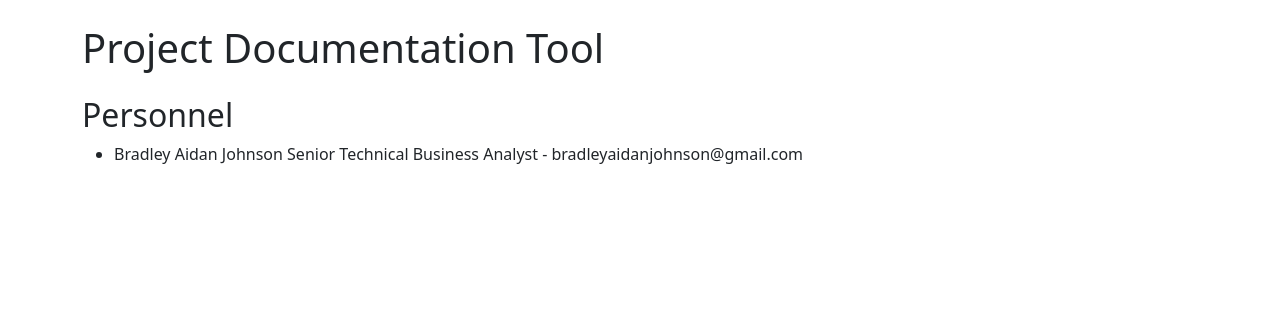
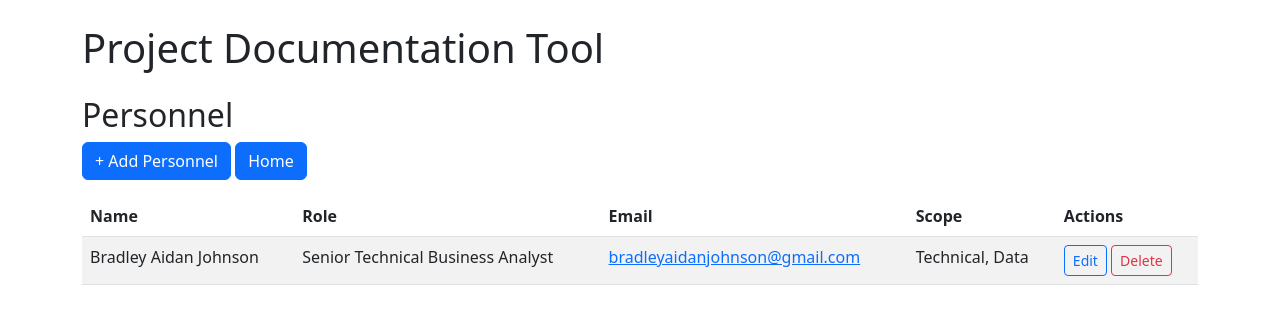
Before and after one commit to bradleyaidanjohnson/BA-Tool, a Flask app: page /personnel in a window 1280 px wide. Shown: the top 324 px of the page. Run offline with Flask 3, Linux system fonts and the light colour scheme.

Commit message:
working edit project

```diff
--- a/app.py
+++ b/app.py
@@ -41,6 +41,26 @@ def new_project():
         db.session.commit()
         return redirect(url_for('index'))
     return render_template('project_form.html')
+
+@app.route('/project/<int:project_id>/edit', methods=['GET', 'POST'])
+def edit_project(project_id):
+    project = Project.query.get_or_404(project_id)
+
+    if request.method == 'POST':
+        project.name = request.form['name']
+        project.description = request.form['description']
+        db.session.commit()
+        return redirect(url_for('index'))
+
+    return render_template('project_form.html', project=project)
+
+@app.route('/project/<int:project_id>/delete', methods=['POST'])
+def delete_project(project_id):
+    project = Project.query.get_or_404(project_id)
+    db.session.delete(project)
+    db.session.commit()
+    return redirect(url_for('index'))
+
 
 @app.route('/project/<int:project_id>')
 def view_project(project_id):
@@ -342,6 +362,25 @@ def list_personnel():
     personnel = Personnel.query.order_by(Personnel.name).all()
     return render_template('list_personnel.html', personnel=personnel)
 
+@app.route('/personnel/<int:personnel_id>/edit', methods=['GET', 'POST'])
+def edit_personnel(personnel_id):
+    person = Personnel.query.get_or_404(personnel_id)
+    if request.method == 'POST':
+        person.name = request.form['name']
+        person.email = request.form['email']
+        person.role = request.form['role']
+        person.scope = request.form['scope']
+        db.session.commit()
+        return redirect(url_for('list_personnel'))
+    return render_template('add_personnel.html', person=person)
+
+@app.route('/personnel/<int:personnel_id>/delete', methods=['POST'])
+def delete_personnel(personnel_id):
+    person = Personnel.query.get_or_404(personnel_id)
+    db.session.delete(person)
+    db.session.commit()
+    return redirect(url_for('list_personnel'))
+
 
 if __name__ == '__main__':
     with app.app_context():
--- a/templates/index.html
+++ b/templates/index.html
@@ -4,9 +4,11 @@
 
 <ul class="list-group">
   {% for project in projects %}
-  <li class="list-group-item">
-    <a href="/project/{{project.id}}">{{project.name}}</a>
+  <li class="list-group-item d-flex justify-content-between align-items-center">
+    <a href="/project/{{ project.id }}">{{ project.name }}</a>
+    <a href="{{ url_for('edit_project', project_id=project.id) }}" class="btn btn-sm btn-outline-secondary">Edit</a>
   </li>
   {% endfor %}
 </ul>
+
 {% endblock %}
--- a/templates/list_personnel.html
+++ b/templates/list_personnel.html
@@ -1,10 +1,43 @@
-{% extends 'base.html' %} {% block content %}
+{% extends 'base.html' %}
+{% block content %}
 <h2>Personnel</h2>
-<ul>
-  {% for person in personnel %}
-  <li>
-    {{ person.name }} {{ person.role or 'N/A' }} - {{ person.email or ''}}
-  </li>
-  {% endfor %}
-</ul>
+<a href="{{ url_for('add_personnel') }}" class="btn btn-primary mb-3">+ Add Personnel</a>
+<a href="{{ url_for('index') }}" class="btn btn-primary mb-3">Home</a>
+
+<table class="table table-striped">
+  <thead>
+    <tr>
+      <th>Name</th>
+      <th>Role</th>
+      <th>Email</th>
+      <th>Scope</th>
+      <th>Actions</th>
+    </tr>
+  </thead>
+  <tbody>
+    {% for person in personnel %}
+    <tr>
+      <td>{{ person.name }}</td>
+      <td>{{ person.role or 'N/A' }}</td>
+      <td>
+        {% if person.email %}
+          <a href="mailto:{{ person.email }}">{{ person.email }}</a>
+        {% endif %}
+      </td>
+      <td>{{ person.scope or '' }}</td>
+      <td>
+        <a href="{{ url_for('edit_personnel', personnel_id=person.id) }}" class="btn btn-sm btn-outline-primary">Edit</a>
+        <form
+          method="POST"
+          action="{{ url_for('delete_personnel', personnel_id=person.id) }}"
+          style="display:inline"
+          onsubmit="return confirm('Are you sure you want to delete this personnel?');"
+        >
+          <button type="submit" class="btn btn-sm btn-outline-danger">Delete</button>
+        </form>
+      </td>
+    </tr>
+    {% endfor %}
+  </tbody>
+</table>
 {% endblock %}
--- a/templates/project_details.html
+++ b/templates/project_details.html
@@ -23,7 +23,7 @@
 </form>
 
 <a href="/project/{{ project.id }}/feature/new" class="btn btn-primary mb-3">+ New Feature</a>
-<a href="/personnel/add" class="btn btn-primary mb-3">+ Add Personnel</a>
+<a href="/personnel" class="btn btn-primary mb-3">View Personnel</a>
 
 <ul>
   {% for feature in project.features if not feature.parent_feature_id %}
```
Also changed, not shown: templates/add_personnel.html (+28 -14 lines), templates/export_stories.html (+22 -9 lines), templates/project_form.html (+12 -5 lines), instance/project_data.db.
